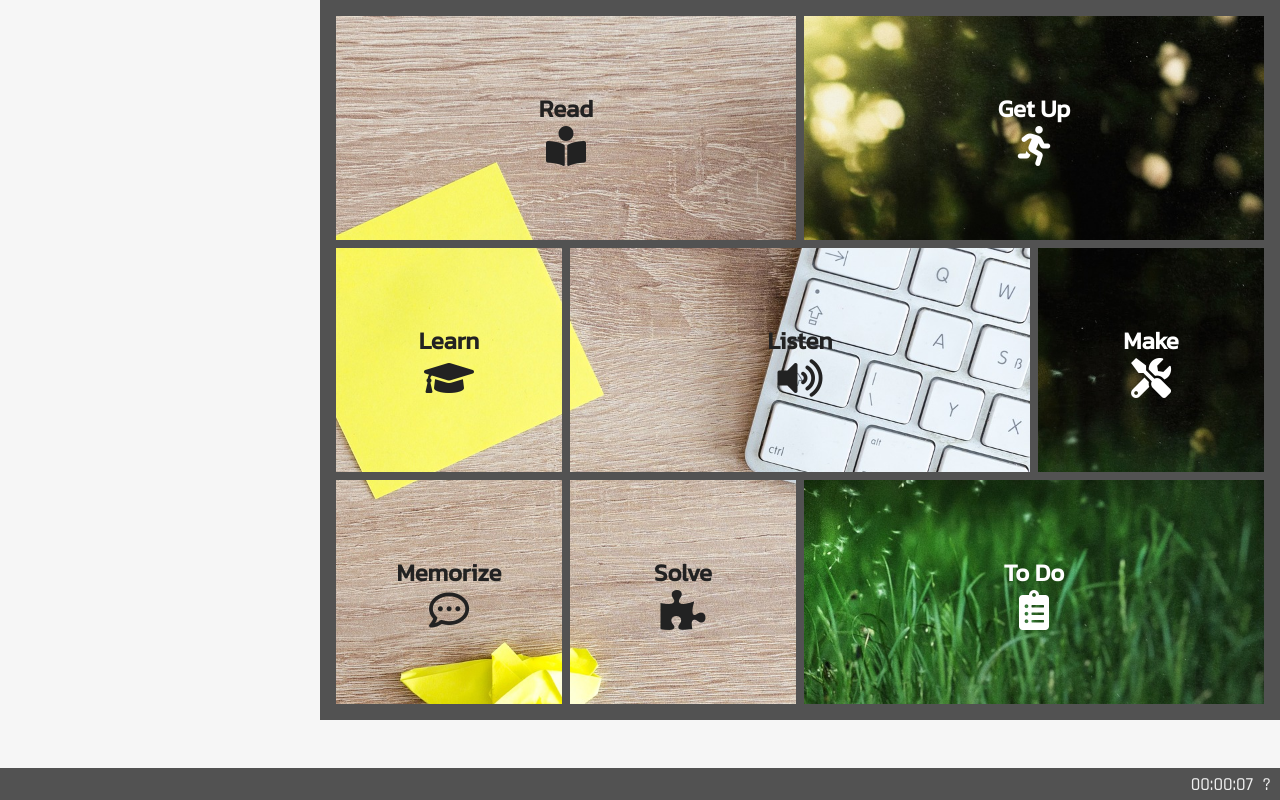
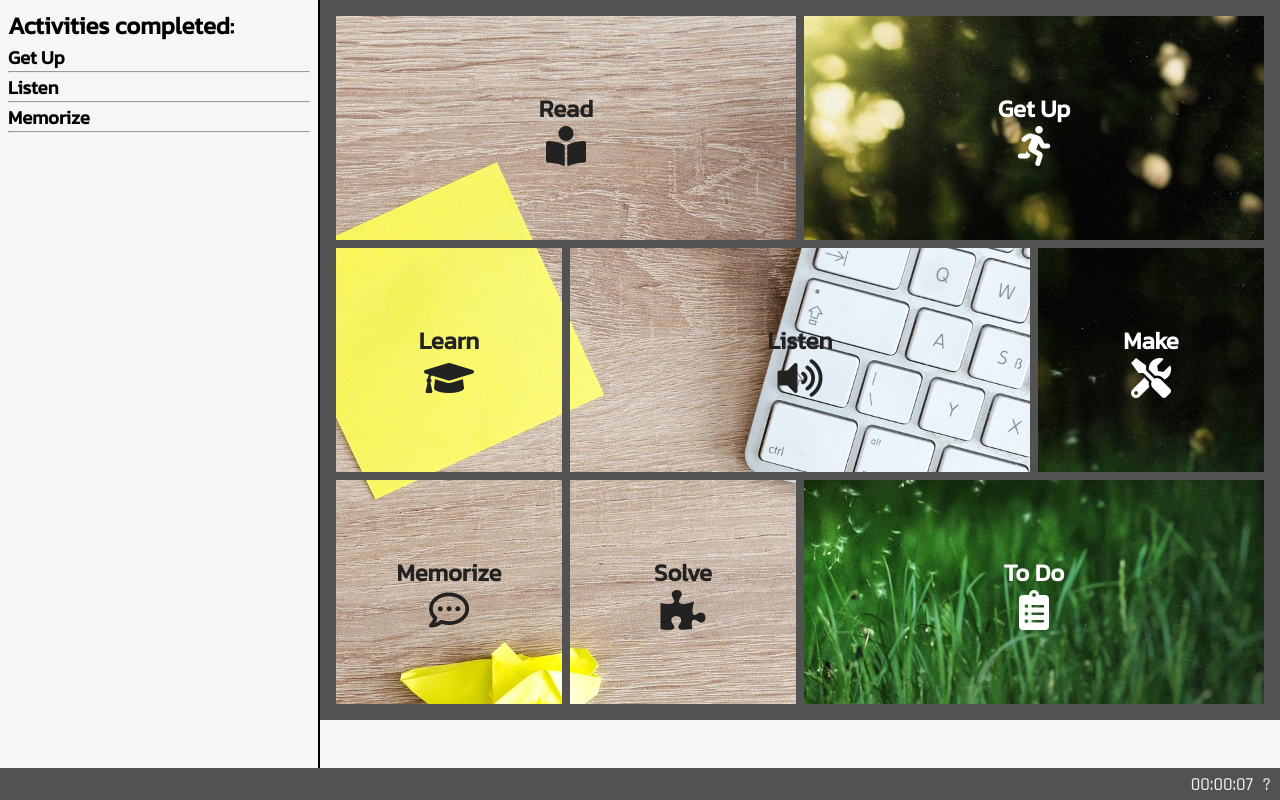
Before and after one commit to Spoupovitch/Kicker, a web app: file index.html in a window 1280 px wide. Run offline with its HTML, style and script files only (its server is not run), Linux system fonts and the light colour scheme; some libraries are stand-ins or nearby versions.

Commit message:
added sidebar, refactor modal styling

```diff
--- a/assets/css/modal_style.css
+++ b/assets/css/modal_style.css
@@ -1,4 +1,4 @@
-.modal {
+#modal {
     display: none;
     position: fixed;
     top: 0em;
--- a/assets/css/style.css
+++ b/assets/css/style.css
@@ -13,6 +13,19 @@ body {
     background: #f6f6f6;
     min-height: 100%;
     font-family: 'Kanit', sans-serif;
+}
+
+/* sidebar */
+#sidebar {
+    display: flex;
+    flex-direction: column;
+    position: absolute;
+    left: 0em;
+    min-height: 100%;
+    min-width: 25%;
+
+    border-right: solid 2px black;
+    padding: .5em;
 }
 
 /* activities grid */
@@ -128,8 +141,7 @@ body {
 
 /* misc styling */
 .center {
-    justify-items: center;
-    justify-content: space-around;
+    text-align: center;
 }
 
 a {
--- a/assets/js/script.js
+++ b/assets/js/script.js
@@ -17,7 +17,7 @@ function showModal(id) {
     document.getElementById(id + '_modal').style.display='grid';
 
     // display modal background tint
-    document.querySelector('.modal').style.display='grid';
+    document.getElementById('modal').style.display='grid';
 }
 
 // show the modal for the category selected, handle subsequent selection events
@@ -58,13 +58,13 @@ function showModalForCategory(elem) {
         default:
             closeModal();
             console.log('The given category is not matched to any logic.');
-            console.log('category encountered: ' + category);
+            console.log('Category encountered: ' + category);
     }
 }
 
 function closeModal() {
     // hide all modal_window elements
-    let modal_windows = document.querySelectorAll('.modal')[0].children;
+    let modal_windows = document.getElementById('modal').children;
     for (let i = 0; i < modal_windows.length; i++) {
         modal_windows[i].style.display = 'none';
         modal_windows[i].style.gridTemplateColumns = 'repeat(3, 1fr)';
@@ -73,12 +73,12 @@ function closeModal() {
         resetModalWindowDefaults(modal_windows[i]);
     }
     // hide modal background tint
-    document.querySelector('.modal').style.display = 'none';
+    document.getElementById('modal').style.display = 'none';
 }
 
 // allow closing of modal by clicking outside
 window.onclick = function(ev) {
-    if(ev.target == document.querySelector('.modal')) {
+    if(ev.target == document.getElementById('modal')) {
         closeModal();
     }
 }
--- a/index.html
+++ b/index.html
@@ -15,6 +15,21 @@
     <title>Kicker - Stop it.</title>
 </head>
 <body>
+    <section id="sidebar">
+        <div id="completed_list">
+            <label><h2>Activities completed:</h2></label>
+            <label><h3>Get Up</h3></label>
+                <span id="get_up_completed"></span>
+            <hr/>
+            <label><h3>Listen</h3></label>
+                <span id="listen_completed"></span>
+            <hr/>
+            <label><h3>Memorize</h3></label>
+                <span id="memorize_completed"></span>
+            <hr/>
+        </div>
+    </section>
+
     <section class="grid_container">
         <div class="bg1">
             <label><h2>Read</h2></label>
@@ -51,7 +66,7 @@
     </section>
 
     <!-- modals section -->
-    <section class="modal">
+    <section id="modal">
 
         <div id="get_up_modal" class="modal_window">
             <!-- categories -->
```
Also changed, not shown: assets/images/boat_pose.jpg (added).
